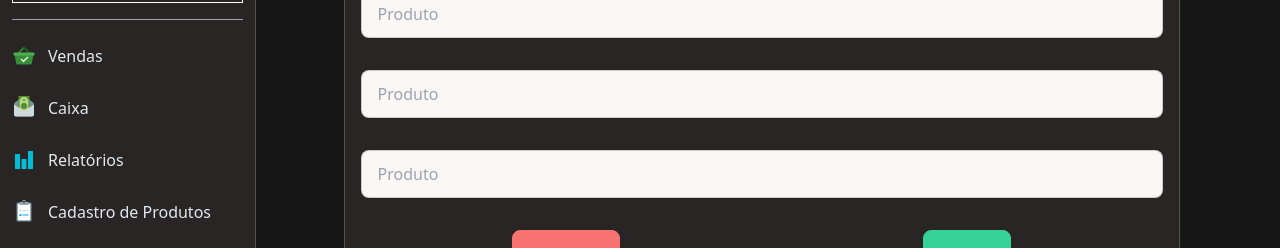
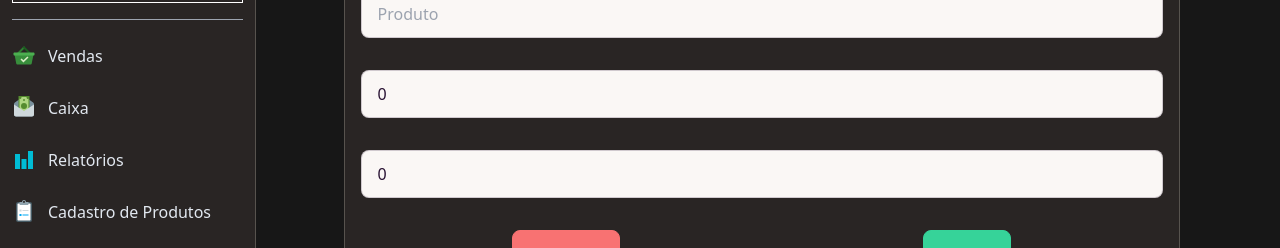
Before and after one commit to painlenk/sales-island, a Next.js app: page /cadastroProduto in a window 1280 px wide. Shown: the part 131-379 px from the top of the page. Built offline with nearby package versions, Linux system fonts and the light colour scheme.

Commit message:
ajusta campos de validaçao do zod

```diff
--- a/src/components/RegisterProduct/ProductForm/index.tsx
+++ b/src/components/RegisterProduct/ProductForm/index.tsx
@@ -4,7 +4,7 @@ import { useForm } from "react-hook-form";
 
 interface IFormInput {
   name: string;
-  price: string;
+  price: number;
   stock: number;
 }
 
@@ -12,12 +12,13 @@ export const ProductForm = () => {
   const {
     register,
     handleSubmit,
+    reset,
     formState: { errors },
   } = useForm({
     defaultValues: {
       name: "",
-      price: "",
-      stock: null,
+      price: 0,
+      stock: 0,
     },
     mode: "all",
     criteriaMode: "all",
@@ -27,8 +28,10 @@ export const ProductForm = () => {
   const onSubmit = (data) => {
     console.log(data);
   };
-  console.log(errors);
 
+  const clearForm = () => {
+    reset();
+  };
   return (
     <div className="flex flex-col w-11/12 mt-4 mb-4 rounded-lg p-4 text-center bg-stone-800 border border-stone-600">
       <span className="text-cyan-400">Produto</span>
@@ -48,8 +51,8 @@ export const ProductForm = () => {
           <div>
             <input
               {...register("price")}
-              type="price"
-              placeholder="Produto"
+              type="number"
+              placeholder="Preço"
               className="input input-bordered  w-full  rounded-lg  h-12"
             />
             {errors.price && (
@@ -60,8 +63,8 @@ export const ProductForm = () => {
           <div>
             <input
               {...register("stock")}
-              type="stock"
-              placeholder="Produto"
+              type="number"
+              placeholder="Quantidade para estoque"
               className="input input-bordered  w-full  rounded-lg  h-12"
             />
             {errors.stock && (
@@ -71,7 +74,10 @@ export const ProductForm = () => {
         </div>
 
         <div className="w-full flex justify-around items-center pt-4 ">
-          <button className="btn  btn-error rounded-lg mt-4 max-w-xs m-auto hover:border hover:border-red-500 hover:text-black">
+          <button
+            onClick={clearForm}
+            className="btn  btn-error rounded-lg mt-4 max-w-xs m-auto hover:border hover:border-red-500 hover:text-black"
+          >
             Cancelar
           </button>
 
--- a/src/schemas/form/createProductSchema.ts
+++ b/src/schemas/form/createProductSchema.ts
@@ -2,9 +2,6 @@ import { z } from "zod";
 
 export const createProductSchema = z.object({
   name: z.string().nonempty("Este campo é requerido").min(3),
-  price: z.string().nonempty("Este campo é requerido"),
-  stock: z
-    .number()
-    .nonnegative("Inserir valor maior que 0")
-    .min(1, "Inserir valor numérico maior que 0"),
+  price: z.number().positive(" valor deve ser maior que zero"),
+  stock: z.number().or(z.string().regex(/^\d+$/).transform(Number)),
 });
```
